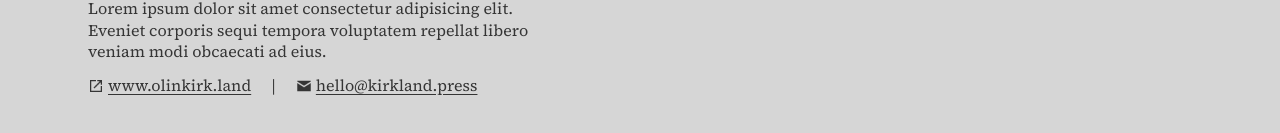
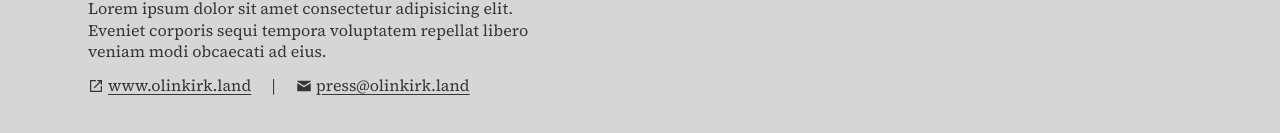
Before and after one commit to olinkirkland/press, a Vue app: page / in a window 1280 px wide. Shown: the part 730-863 px from the top of the page. Built offline with nearby package versions, Linux system fonts and the light colour scheme.

Commit message:
update footer

```diff
--- a/src/components/the-footer.vue
+++ b/src/components/the-footer.vue
@@ -17,9 +17,9 @@
                         www.olinkirk.land
                     </a>
                     |
-                    <a href="mailto:hello@kirkland.press">
+                    <a href="mailto:press@olinkirk.land">
                         <img src="../assets/icons/black/mail.png" />
-                        hello@kirkland.press
+                        press@olinkirk.land
                     </a>
                 </div>
             </div>
```
Also changed, not shown: 1 other file (tests, documents, lock files or other folders).
